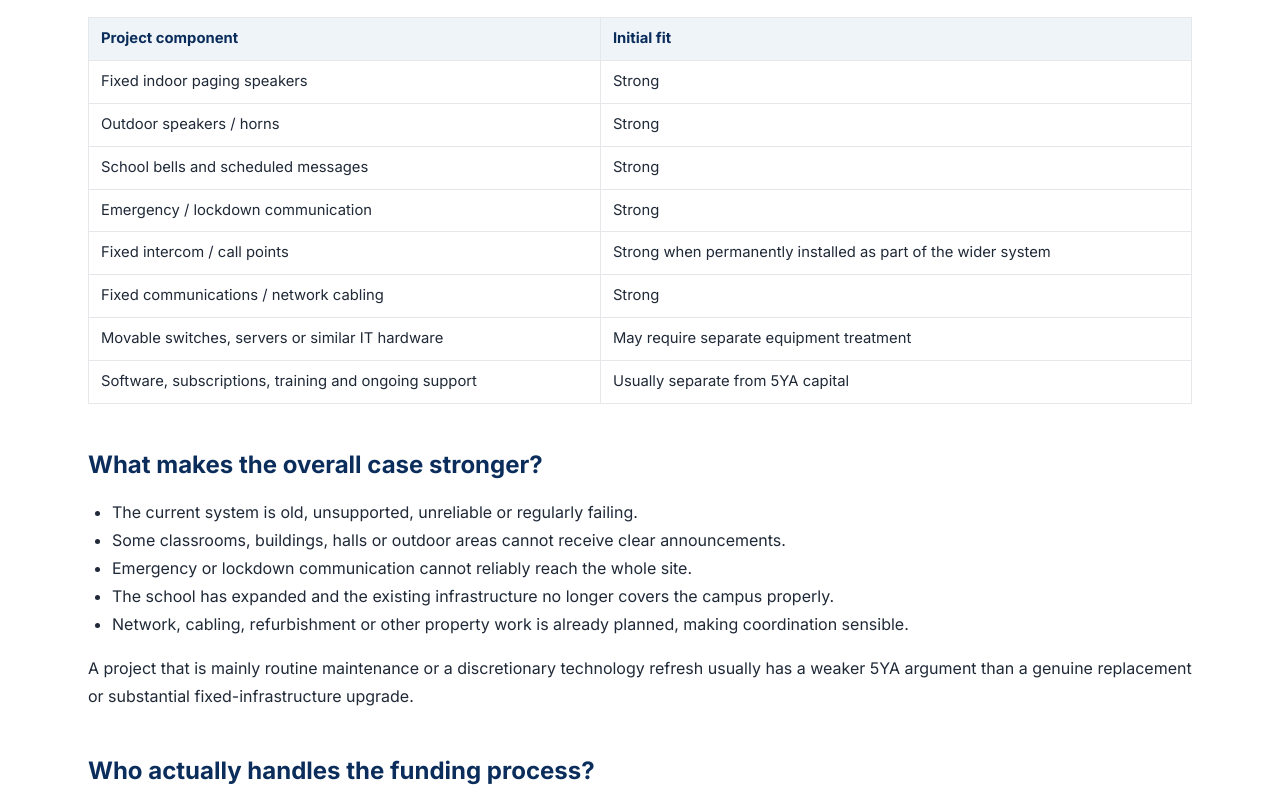
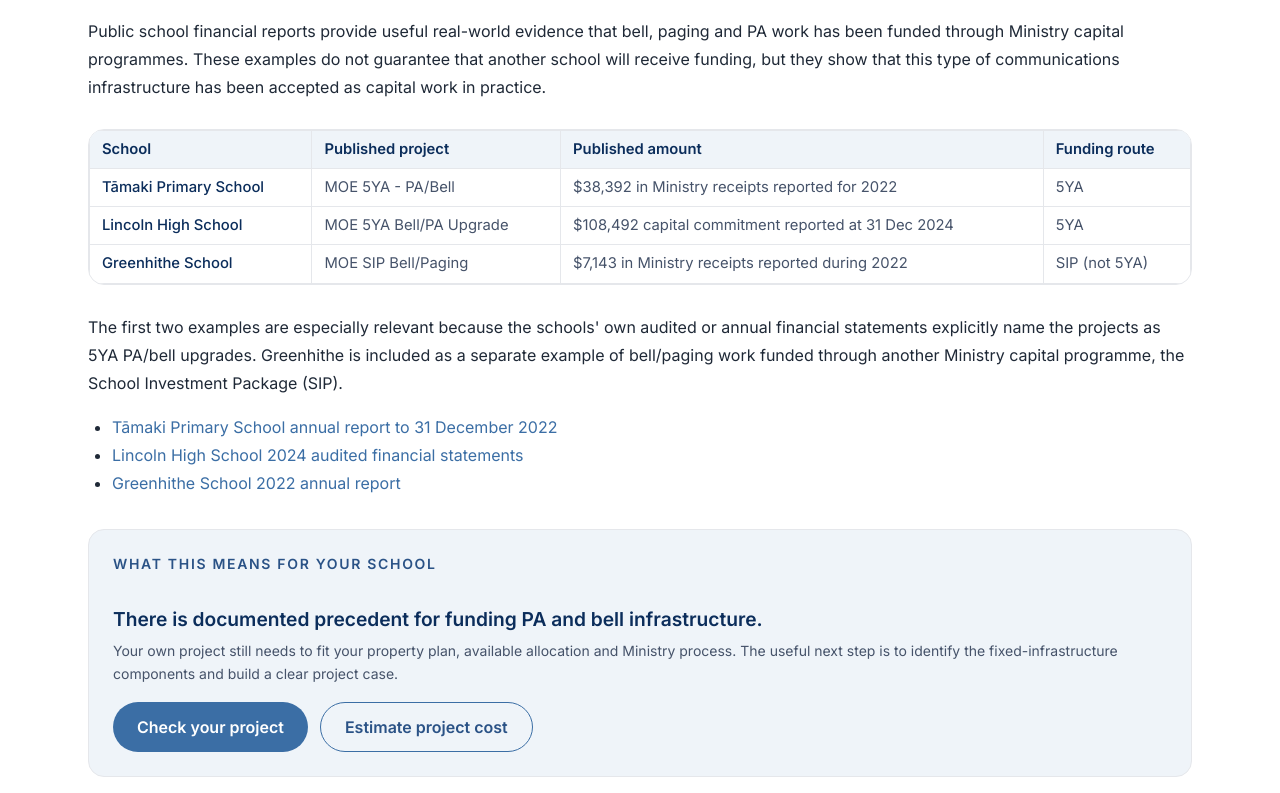
Before and after one commit to algora-dev/smartcomms-nz, a Next.js app: page /funding in a window 1280 px wide. Shown: the part 1287-2080 px from the top of the page. Built offline with nearby package versions, Linux system fonts and the light colour scheme; no server answers.

Commit message:
Merge search-growth v3.1: published school funding examples, provenance preserved; re-apply email privacy, contact form-only, lint fixes

```diff
--- a/src/app/funding/page.tsx
+++ b/src/app/funding/page.tsx
@@ -5,7 +5,7 @@
 export const metadata: Metadata = buildMetadata({
   title: "5YA Funding for School PA, Paging & Bell Systems NZ",
   description:
-    "How New Zealand state schools can investigate 5YA / 10YPP funding for fixed paging, PA, bell, intercom and communications infrastructure.",
+    "How NZ state schools can investigate 5YA / 10YPP funding for paging, PA and bell systems, with published examples of Ministry-funded school projects.",
   path: "/funding",
 });
 
@@ -27,6 +27,10 @@
   {
     q: "Does a strong funding fit mean the project will be approved?",
     a: "No. It means the project appears worth putting through the relevant property process. The school and Ministry property process determine whether the project is accepted and how it is funded.",
+  },
+  {
+    q: "Are there real examples of New Zealand schools using Ministry funding for PA or bell upgrades?",
+    a: "Yes. Public school financial statements include examples such as Tāmaki Primary School&#39;s MOE 5YA - PA/Bell project and Lincoln High School&#39;s MOE 5YA Bell/PA Upgrade. These examples show precedent, but they do not guarantee approval for another school.",
   },
 ];
 
@@ -78,6 +82,62 @@
         <p>
           Ministry school-design guidance also recognises public-address and safety-warning functions including school bells, voiced announcements, paging and emergency communication. That does not make every project automatically funded, but it provides a strong basis for the school to put the need through its property-planning process.
         </p>
+
+        <h2>Published New Zealand school funding examples</h2>
+        <p>
+          Public school financial reports provide useful real-world evidence that bell, paging and PA work has been funded through Ministry capital programmes. These examples do not guarantee that another school will receive funding, but they show that this type of communications infrastructure has been accepted as capital work in practice.
+        </p>
+        <div className="not-prose my-7 overflow-x-auto rounded-2xl border border-[var(--sc-border)] bg-white">
+          <table className="w-full min-w-[680px] text-left text-sm">
+            <thead className="bg-[var(--sc-blue-50)] text-[var(--sc-blue-900)]">
+              <tr>
+                <th className="px-4 py-3 font-semibold">School</th>
+                <th className="px-4 py-3 font-semibold">Published project</th>
+                <th className="px-4 py-3 font-semibold">Published amount</th>
+                <th className="px-4 py-3 font-semibold">Funding route</th>
+              </tr>
+            </thead>
+            <tbody className="divide-y divide-[var(--sc-border)] text-[var(--sc-slate)]">
+              <tr>
+                <td className="px-4 py-3 font-medium text-[var(--sc-blue-900)]">Tāmaki Primary School</td>
+                <td className="px-4 py-3">MOE 5YA - PA/Bell</td>
+                <td className="px-4 py-3">$38,392 in Ministry receipts reported for 2022</td>
+                <td className="px-4 py-3">5YA</td>
+              </tr>
+              <tr>
+                <td className="px-4 py-3 font-medium text-[var(--sc-blue-900)]">Lincoln High School</td>
+                <td className="px-4 py-3">MOE 5YA Bell/PA Upgrade</td>
+                <td className="px-4 py-3">$108,492 capital commitment reported at 31 Dec 2024</td>
+                <td className="px-4 py-3">5YA</td>
+              </tr>
+              <tr>
+                <td className="px-4 py-3 font-medium text-[var(--sc-blue-900)]">Greenhithe School</td>
+                <td className="px-4 py-3">MOE SIP Bell/Paging</td>
+                <td className="px-4 py-3">$7,143 in Ministry receipts reported during 2022</td>
+                <td className="px-4 py-3">SIP (not 5YA)</td>
+              </tr>
+            </tbody>
+          </table>
+        </div>
+        <p>
+          The first two examples are especially relevant because the schools&#39; own audited or annual financial statements explicitly name the projects as 5YA PA/bell upgrades. Greenhithe is included as a separate example of bell/paging work funded through another Ministry capital programme, the School Investment Package (SIP).
+        </p>
+        <ul>
+          <li><a href="https://www.tamakiprimary.school.nz/wp-content/uploads/sites/80/2023/06/Ta%CC%84maki-Primary-Annual-Report-to-31.12.22.pdf">Tāmaki Primary School annual report to 31 December 2022</a></li>
+          <li><a href="https://www.lincoln.school.nz/assets/PDF-Financials/Lincoln-High-School-YE-31-December-2024-Audited-Accounts.pdf">Lincoln High School 2024 audited financial statements</a></li>
+          <li><a href="https://www.greenhithe.school.nz/wp-content/uploads/sites/63/2024/04/Greenhithe-School-Final-Adjusted-Annual-Report-2022.pdf">Greenhithe School 2022 annual report</a></li>
+        </ul>
+        <div className="not-prose my-8 rounded-2xl border border-[var(--sc-border)] bg-[var(--sc-blue-50)] p-6">
+          <p className="text-sm font-semibold uppercase tracking-[0.12em] text-[var(--sc-blue-700)]">What this means for your school</p>
+          <h3 className="mt-2 text-xl font-semibold text-[var(--sc-blue-900)]">There is documented precedent for funding PA and bell infrastructure.</h3>
+          <p className="mt-2 text-sm leading-relaxed text-[var(--sc-slate)]">
+            Your own project still needs to fit your property plan, available allocation and Ministry process. The useful next step is to identify the fixed-infrastructure components and build a clear project case.
+          </p>
+          <div className="mt-4 flex flex-wrap gap-3">
+            <Link href="/tools/funding-check" className="sc-btn-primary">Check your project</Link>
+            <Link href="/pricing-tool" className="sc-btn-secondary">Estimate project cost</Link>
+          </div>
+        </div>
 
         <h2>What tends to have the strongest funding fit</h2>
         <table>
--- a/src/components/pricing/InquiryModal.tsx
+++ b/src/components/pricing/InquiryModal.tsx
@@ -193,7 +193,7 @@
                 disabled={sending}
                 className="w-full rounded-full bg-[var(--sc-teal-strong)] px-6 py-3 text-sm font-semibold text-white hover:bg-[var(--sc-teal-strong-hover)] hover:shadow-lg transition-all cursor-pointer disabled:opacity-50"
               >
-                {sending ? "Sending…" : mode === "quote" || mode === "message" ? "Send enquiry" : "Request site assessment"}
+              {sending ? "Sending…" : mode === "quote" || mode === "message" ? "Send enquiry" : "Request site assessment"}
               </button>
               <p className="text-center text-xs leading-relaxed text-[var(--sc-slate)]">
                 We use your details to respond to this enquiry. If you request installation or a formal quote, relevant project details may be shared with a trusted installation partner. <Link href="/privacy" className="underline">Privacy</Link>.
```
